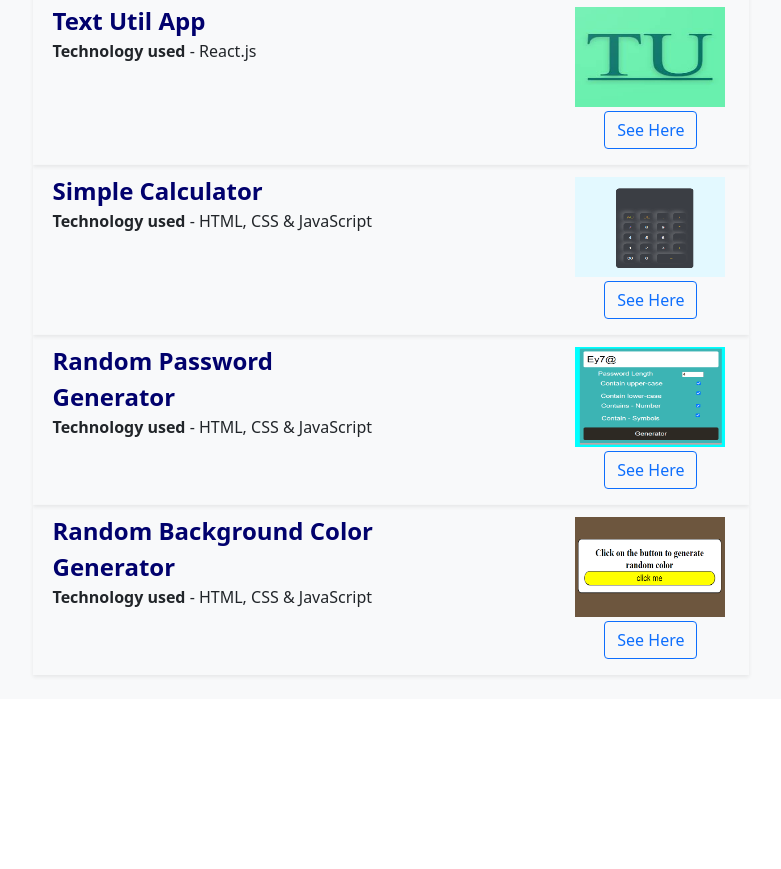
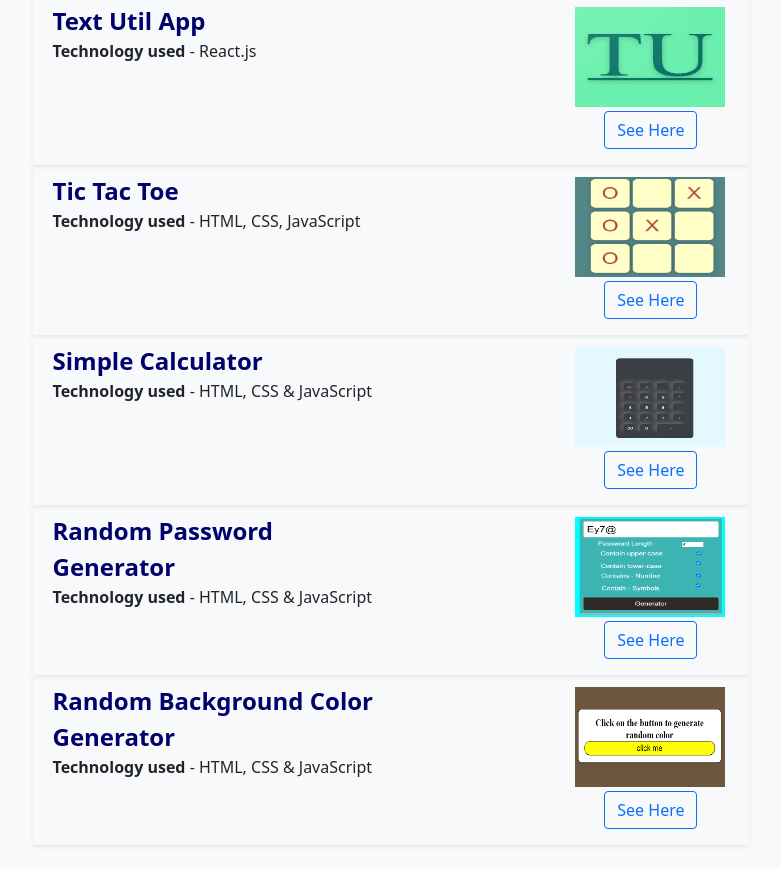
Before and after one commit to RushikeshTekale66/All-project-link, a plain HTML site: page index.html in a window 1280 px wide. Shown: the part 925-1794 px from the top of the page, without its empty margins (249-1030 px from the left). Before the commit the page ends 1624 px from the top, so only its background shows below. Drawn offline with nearby package versions, Linux system fonts and the light colour scheme; files whose address does not match are found by name.

Commit message:
Tic Tac Toe Game added

```diff
--- a/index.html
+++ b/index.html
@@ -85,6 +85,16 @@
         </div>
 
         <div class="cart row shadow-sm  p-2">
+            <div class="col"> <label>Tic Tac Toe</label>
+                <p><strong>Technology used</strong> - HTML, CSS, JavaScript</p>
+            </div>
+            <div class="col text-sm-end  m-1">
+                <img class="" src="./Assets/ProjectLogo/TicTacToe.png" alt="Amazon-logo" height="100" width="150" />
+                <a class="d-block px-4" href="https://rushikeshtekale66.github.io/Tic-Tac-Toe-using-HTML--CSS--JavaScript/" target="_blank"><button class="btn btn-outline-primary m-1">See Here</button> </a>
+            </div>
+        </div>
+
+        <div class="cart row shadow-sm  p-2">
             <div class="col"><label>Simple Calculator</label>
                 <p><strong>Technology used</strong> - HTML, CSS & JavaScript</p>
             </div>
```
Also changed, not shown: Assets/ProjectLogo/TicTacToe.png (added).
